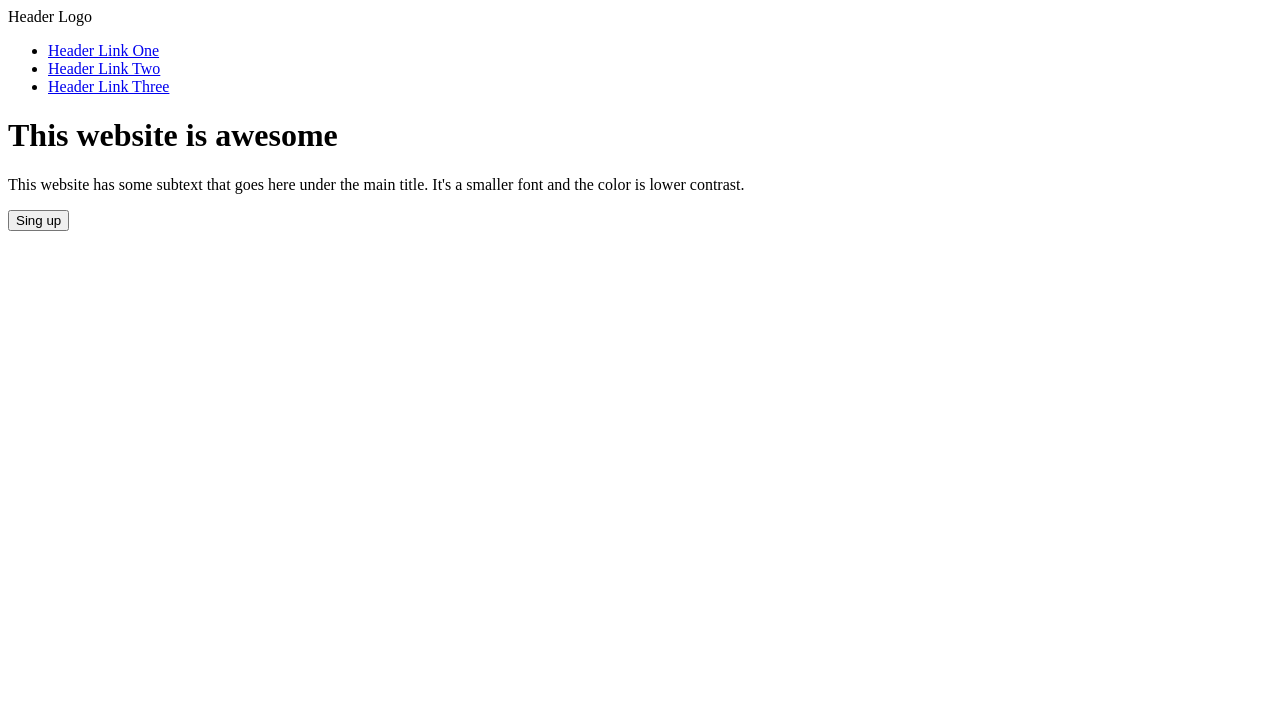
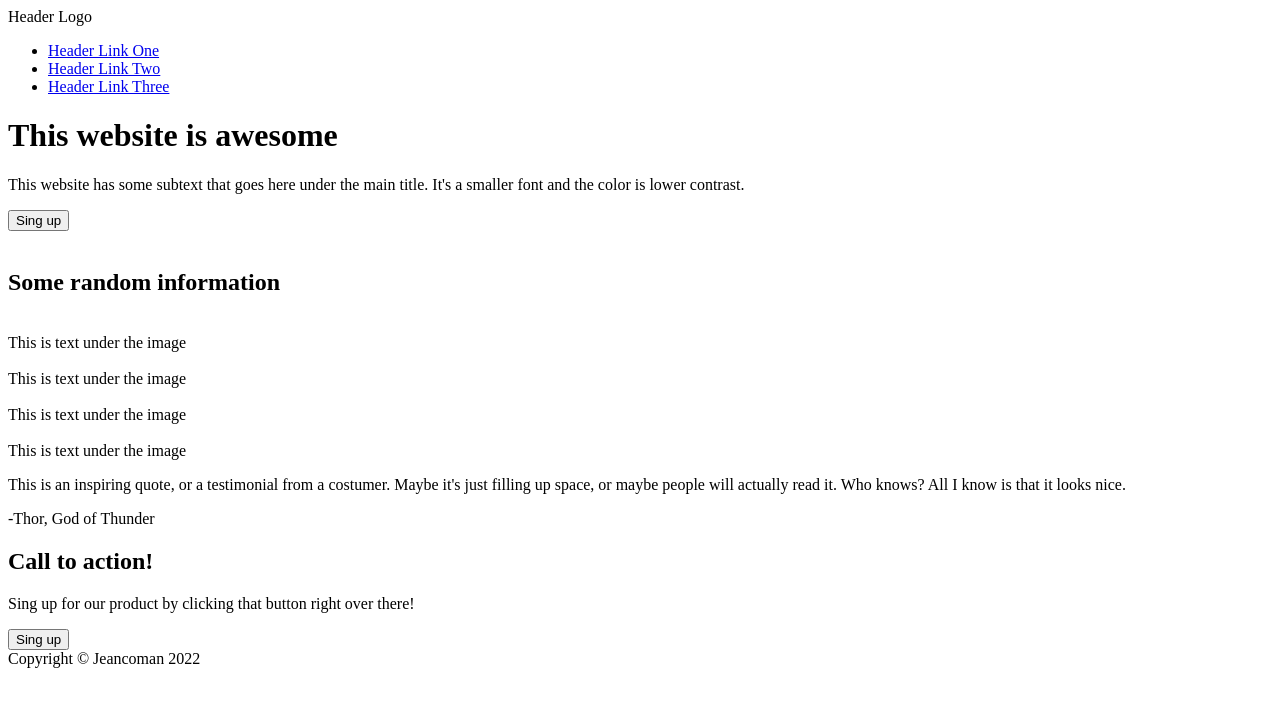
Before and after one commit to Jeancoman/Landing-Page-Project, a plain HTML site: page index.html in a window 1280 px wide. Drawn offline with Linux system fonts and the light colour scheme.

Commit message:
Completed the HTML page

```diff
--- a/index.html
+++ b/index.html
@@ -7,7 +7,7 @@
     <title>Document</title>
     <link rel="stylesheet" href="styles.css" />
   </head>
-  <body>
+  <body class="page-body">
     <header>
       <div class="header-logo">Header Logo</div>
       <nav class="header-bar">
@@ -18,16 +18,49 @@
         </ul>
       </nav>
     </header>
-    <div>
+    <div class="hero-text">
       <h1>This website is awesome</h1>
       <p>
-            This website has some subtext that goes here under the main title.
-            It's a smaller font and the color is lower contrast.
+        This website has some subtext that goes here under the main title. It's
+        a smaller font and the color is lower contrast.
       </p>
       <button>Sing up</button>
     </div>
-    <div>
-        <img class="placeholder" src="" alt="">
+    <div class="image-container">
+      <img class="placeholder" src="" alt="" />
     </div>
+    <section>
+      <h2 class="information-header">Some random information</h2>
+      <div class="one">
+        <img src="" alt="" />
+        <div class="text">This is text under the image</div>
+      </div>
+      <div class="two">
+        <img src="" alt="" />
+        <div class="text">This is text under the image</div>
+      </div>
+      <div class="three">
+        <img src="" alt="" />
+        <div class="text">This is text under the image</div>
+      </div>
+      <div class="four">
+        <img src="" alt="" />
+        <div class="text">This is text under the image</div>
+      </div>
+    </section>
+    <section class="testimonial">
+      <p>
+        This is an inspiring quote, or a testimonial from a costumer. Maybe it's
+        just filling up space, or maybe people will actually read it. Who knows?
+        All I know is that it looks nice.
+      </p>
+      <div class="textimonial">-Thor, God of Thunder</div>
+    </section>
+    <section class="call-to-action">
+        <h2 class="header-action">Call to action!</h2>
+        <p>Sing up for our product by clicking that button right over there!</p>
+        <button>Sing up</button>
+    </section>
+    <footer>Copyright &copy Jeancoman 2022</footer>
   </body>
 </html>
```
Lines whose indentation alone changed are shown as unchanged.
